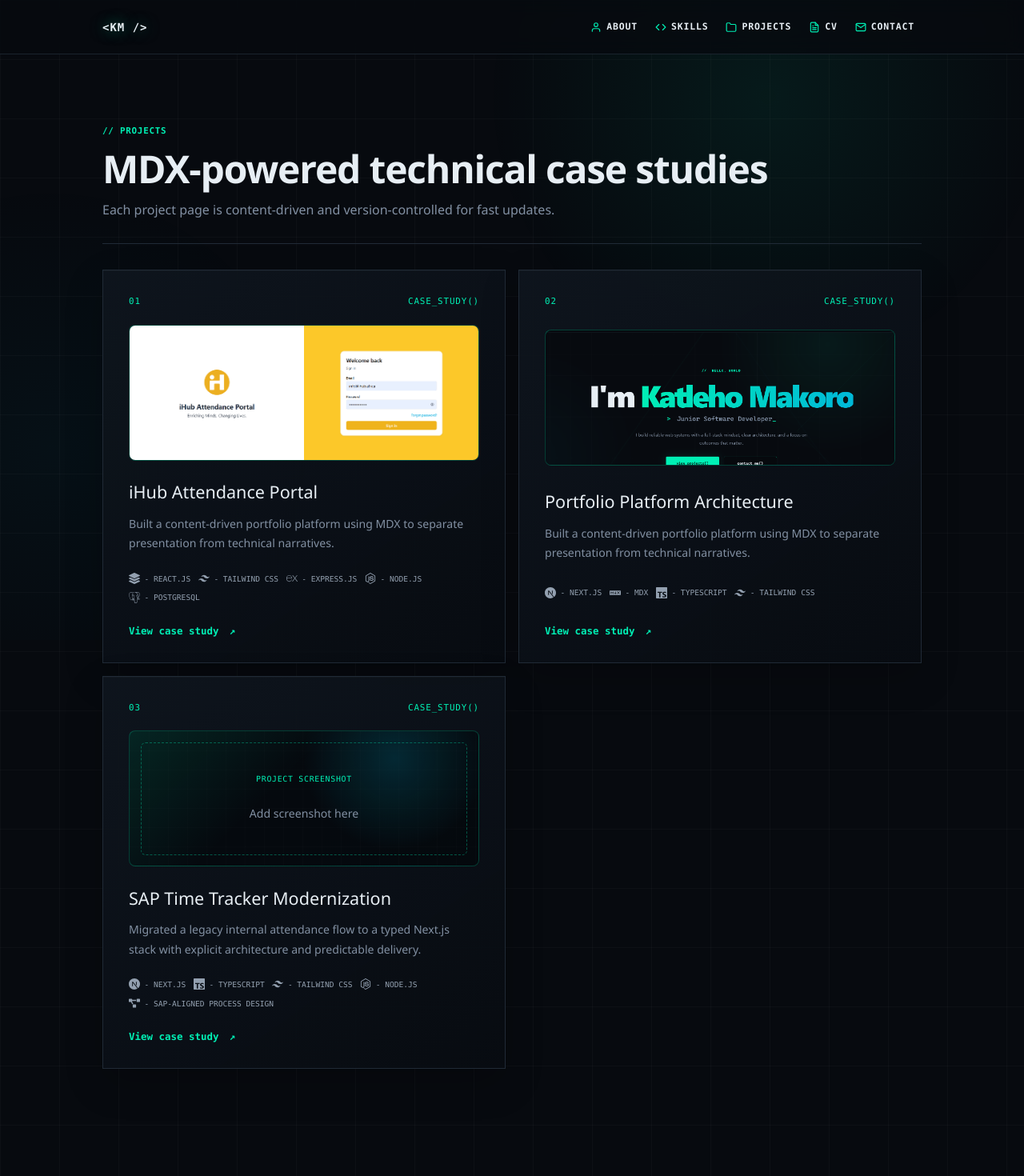
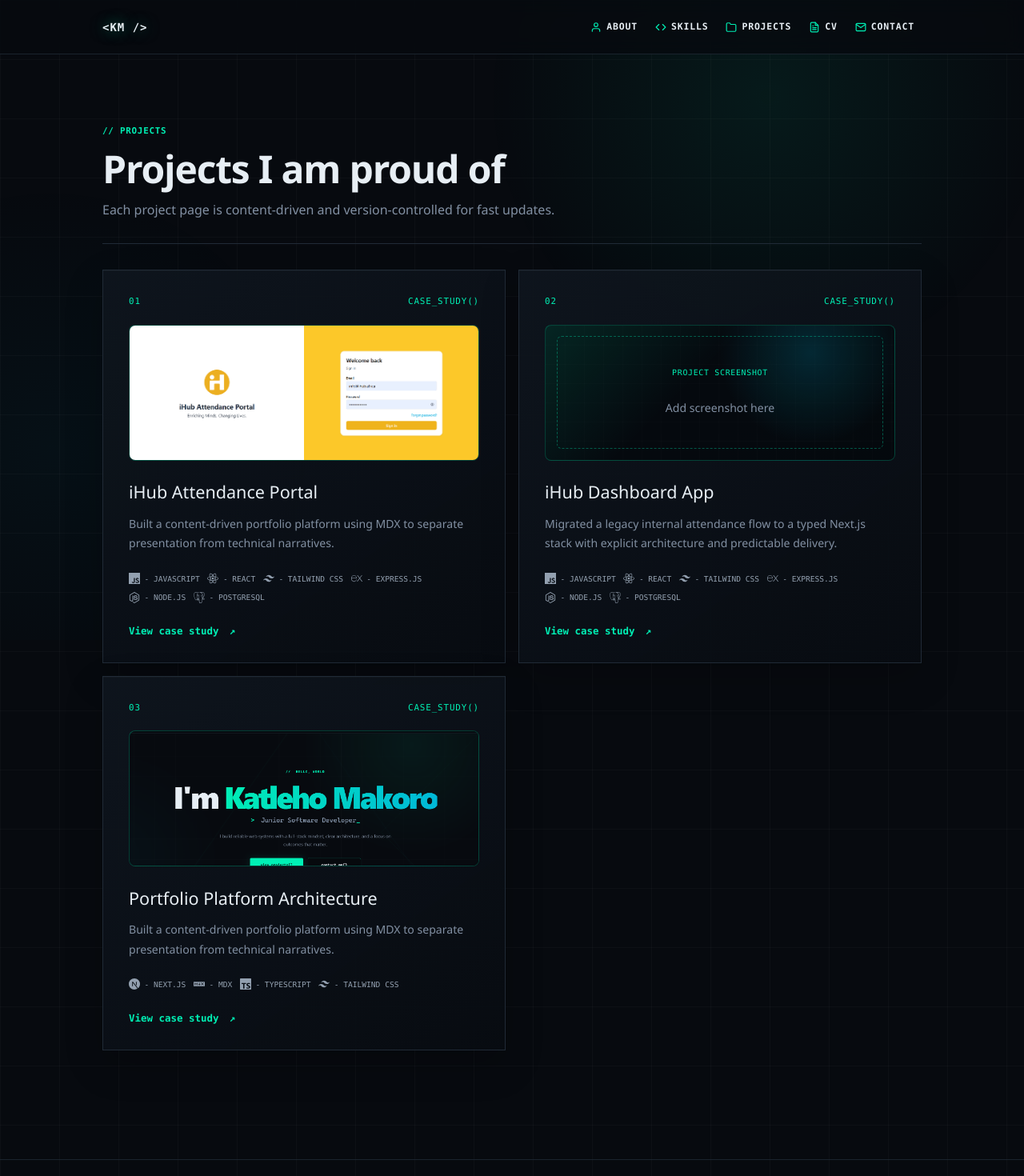
Before and after one commit to KatlehoM22/portfolio-job-seeking, a Next.js app: page /projects in a window 1280 px wide. Shown: the top 1470 px of the page at 80% size. Built offline with nearby package versions, Linux system fonts and the light colour scheme.

Commit message:
fix: update project titles and stack details; remove outdated project file

```diff
--- a/app/projects/page.tsx
+++ b/app/projects/page.tsx
@@ -9,7 +9,7 @@ export default async function ProjectsPage() {
     <main className="space-y-8">
       <SectionTitle
         eyebrow="Projects"
-        title="MDX-powered technical case studies"
+        title="Projects I am proud of"
         description="Each project page is content-driven and version-controlled for fast updates."
       />
 
--- a/content/projects/ihub-attendance-portal.mdx
+++ b/content/projects/ihub-attendance-portal.mdx
@@ -2,6 +2,6 @@ export const metadata = {
   title: "iHub Attendance Portal",
   summary:
     "Built a content-driven portfolio platform using MDX to separate presentation from technical narratives.",
-  stack: ["React.js","Tailwind CSS", "Express.js", "Node.js", "PostgreSQL"],
+  stack: ["JavaScript", "React", "Tailwind CSS", "Express.js", "Node.js", "PostgreSQL"],
   screenshot: "/projects/ihub_attendance_portal.png"
 };
--- a/content/projects/sap-time-tracker-modernization.mdx
+++ b/content/projects/ihub-dashboard-app.mdx
@@ -1,13 +1,14 @@
 export const metadata = {
-  title: "SAP Time Tracker Modernization",
+  title: "iHub Dashboard App",
   summary:
     "Migrated a legacy internal attendance flow to a typed Next.js stack with explicit architecture and predictable delivery.",
   stack: [
-    "Next.js",
-    "TypeScript",
+    "JavaScript",
+    "React",
     "Tailwind CSS",
+    "Express.js",
     "Node.js",
-    "SAP-aligned process design",
+    "PostgreSQL",
   ],
 };
 
```
